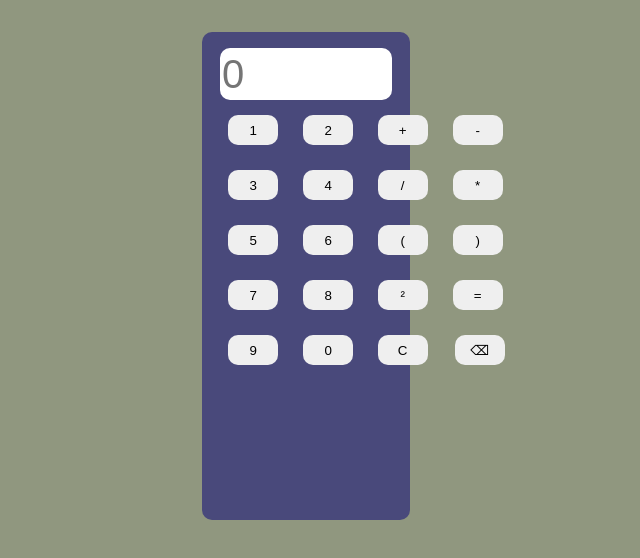
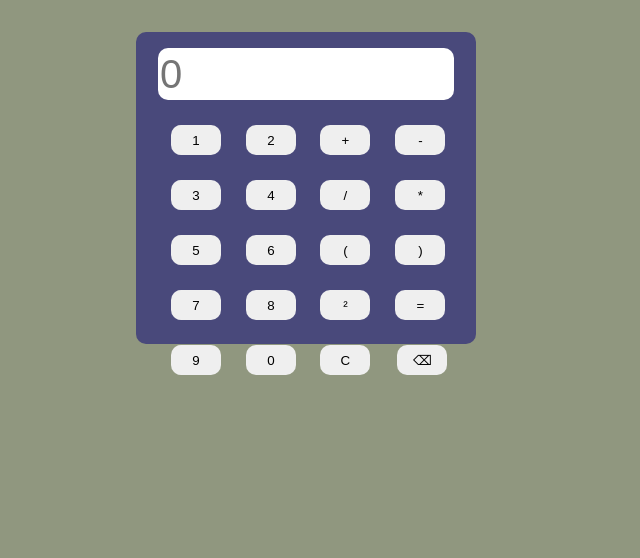
Before and after one commit to zifftalmon/calculator, a React (Create React App) app: page / in a window 768 px wide. Shown: the top 558 px of the page, without its empty margins (78-718 px from the left). Built offline with nearby package versions, Linux system fonts and the light colour scheme; the HTML template or start-up script is replaced by a standard one.

Commit message:
design and responsivenss finished, deploying

```diff
--- a/src/App.css
+++ b/src/App.css
@@ -86,3 +86,54 @@ padding: 0;
   width: 430px;
   /* margin-left: 5px; */
 }
+
+@media screen and (min-width: 360px) and (max-width: 389px) {
+  .App {
+    width: 80%;
+    height: 50vh;
+  }
+
+  .buttonsDiv {
+    margin: 10px 0 0 10px;
+  }
+}
+@media screen and (min-width: 390px) and (max-width: 411px) {
+  .App {
+    height: 40vh;
+  }
+}
+
+@media screen and (min-width: 412px) and (max-width: 767) {
+  .App {
+    height: 37vh;
+  }
+
+  .buttonsDiv {
+    margin: 10px 0 0 25px;
+  }
+}
+
+@media screen and (min-width: 768px) and (max-width: 819px) {
+  .App {
+    width: 40%;
+    height: 35vh;
+  }
+  .buttonsDiv {
+    margin-left: 13px;
+    margin-top: 20px;
+  }
+}
+
+@media screen and (min-width: 820px) and (max-width: 911px) {
+  .App {
+    width: 40%;
+    height: 30vh;
+  }
+}
+
+@media screen and (width: 912px)   {
+  .App {
+    width: 32%;
+    height: 25vh;
+  }
+}
```
